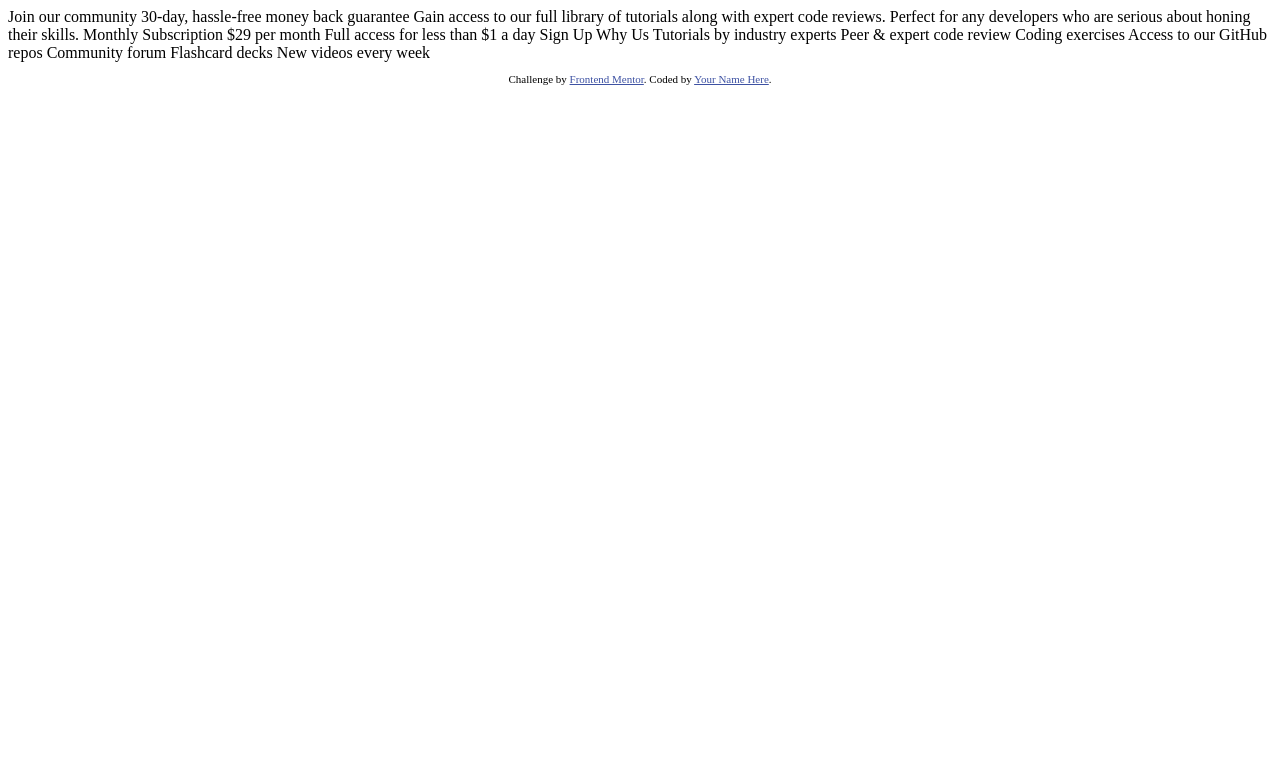
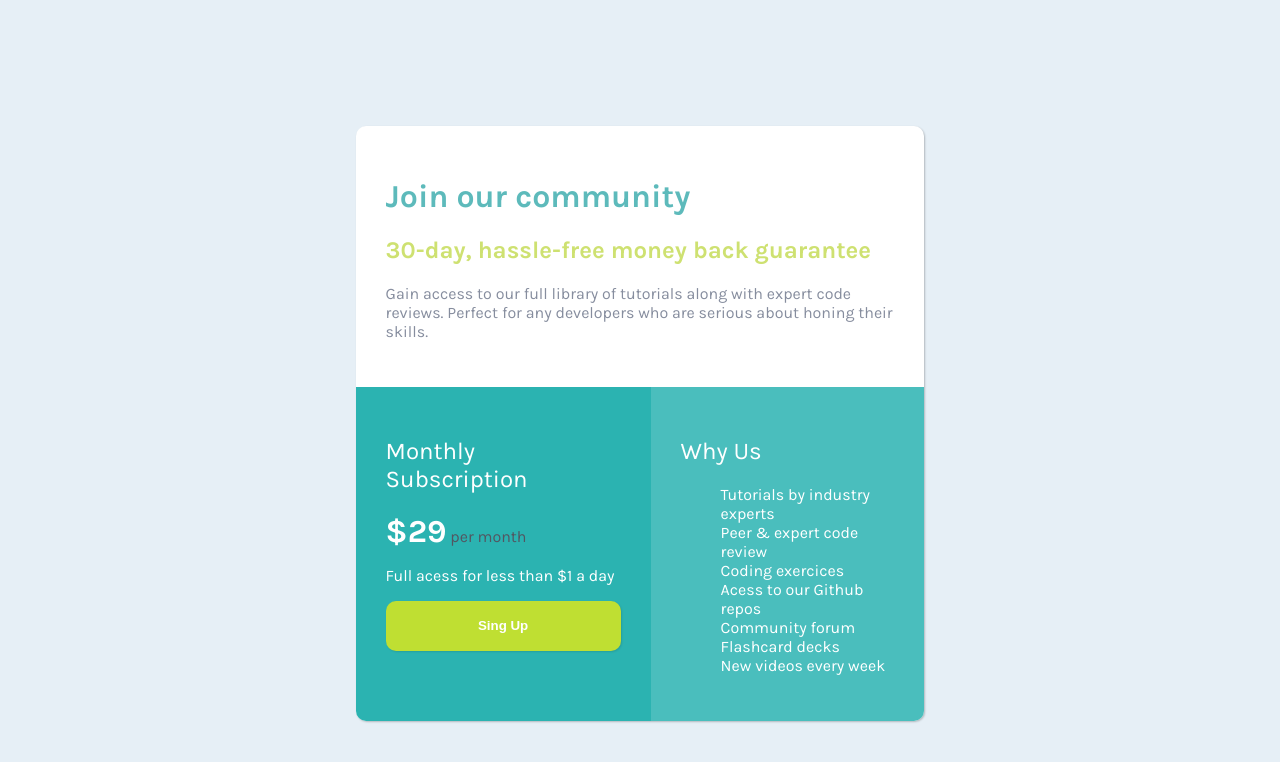
Before and after one commit to joaovictor31/single-price-grid-component, a plain HTML site: page index.html in a window 1280 px wide. Drawn offline with Linux system fonts and the light colour scheme.

Commit message:
Finalizando versão desktop

```diff
--- a/index.html
+++ b/index.html
@@ -5,46 +5,52 @@
   <meta name="viewport" content="width=device-width, initial-scale=1.0"> <!-- displays site properly based on user's device -->
 
   <link rel="icon" type="image/png" sizes="32x32" href="./images/favicon-32x32.png">
+  <link rel="stylesheet" href="style.css">
 
   <title>Frontend Mentor | Single Price Grid Component</title>
-
-  <!-- Feel free to remove these styles or customise in your own stylesheet 👍 -->
-  <style>
-    .attribution { font-size: 11px; text-align: center; }
-    .attribution a { color: hsl(228, 45%, 44%); }
-  </style>
 </head>
 <body>
-  Join our community
+<header>
+<div class="componente">
+  <div class="cima">
+    <h1 class="titulo01">Join our community</h1>
+    <h2 class="subtitulo">30-day, hassle-free money back guarantee</h2>
+    <p class="textocima">Gain access to our full library of tutorials along with expert code reviews.
+      Perfect for any developers who are serious about honing their skills.</p>
+  </div>
 
-  30-day, hassle-free money back guarantee
+  <div class="baixo">
+    <div class="esquerda">
+      <h2 class="branco">Monthly Subscription</h2>
+      <p class="preco"><strong>$29</strong> per month</p>
+      <p class="branco">Full acess for less than $1 a day</p>
+      <button id="botao">Sing Up</button>
+    </div>
 
-  Gain access to our full library of tutorials along with expert code reviews.
-  Perfect for any developers who are serious about honing their skills.
+    <div class="direita">
+      <h2 class="branco">Why Us</h2>
+      <ul>
+        <li>Tutorials by industry experts</li>
+        <li>Peer & expert code review</li>
+        <li>Coding exercices</li>
+        <li>Acess to our Github repos</li>
+        <li>Community forum</li>
+        <li>Flashcard decks</li>
+        <li>New videos every week</li>
+      </ul>
+    </div>
+  </div>
+</div>
+</header>
 
-  Monthly Subscription
+<main>
 
-  &dollar;29 per month
+</main>
 
-  Full access for less than &dollar;1 a day
 
-  Sign Up
-
-  Why Us
-
-  Tutorials by industry experts
-  Peer &amp; expert code review
-  Coding exercises
-  Access to our GitHub repos
-  Community forum
-  Flashcard decks
-  New videos every week
 
   <footer>
-    <p class="attribution">
-      Challenge by <a href="https://www.frontendmentor.io?ref=challenge" target="_blank">Frontend Mentor</a>.
-      Coded by <a href="#">Your Name Here</a>.
-    </p>
+
   </footer>
 </body>
 </html>
--- /dev/null
+++ b/style.css
@@ -0,0 +1,93 @@
+@import url('https://fonts.googleapis.com/css2?family=Karla:ital,wght@0,200..800;1,200..800&display=swap');
+:root{
+    --cor-titulo: #5DBABB;
+    --cor-subTitulo: #CEE171;
+    --cor-textoCima: #868d9e;
+    --cor-quadro01: #2BB3B1;
+    --cor-quadro02: #4ABEBD;
+    --cor-botao: #BFDF32;
+    --cor-fundo: #E6EFF6;
+}
+
+body{
+    font-family: "Karla", sans-serif;
+    background-color: var(--cor-fundo);
+}
+
+.titulo01{
+    color: var(--cor-titulo);
+    font-weight: 700;
+}
+
+.subtitulo{
+    color: var(--cor-subTitulo);
+    font-weight: 700;
+}
+
+.textocima{
+    color: var(--cor-textoCima);
+}
+
+.componente{
+    background-color: white;
+    box-shadow: 1px 1px 2px rgba(0, 0, 0, 0.227);
+    width: 45%;
+    margin: auto;
+    margin-top: 10%;
+    border-radius: 10px;
+}
+
+.baixo{
+    display: flex;
+    width: 100%;
+
+}
+
+.cima{
+    padding: 30px;
+
+}
+
+.esquerda{
+    width: 50%;
+    padding: 30px;
+    background-color: var(--cor-quadro01);
+    border-bottom-left-radius: 10px;
+}
+
+.direita{
+    width: 50%;
+    background-color: var(--cor-quadro02);
+    padding: 30px;
+    border-bottom-right-radius: 10px;
+}
+
+.branco{
+    color: white;
+    font-weight: 400;
+}
+
+strong{
+    font-size: 32px;
+    color: white;
+}
+
+.preco{
+    color: #525661;
+}
+
+#botao{
+    width: 235px;
+    height: 50px;
+    background-color: var(--cor-botao);
+    border: none;
+    border-radius: 10px;
+    color: white;
+    font-weight: 700;
+    box-shadow: 1px 1px 2px rgba(0, 0, 0, 0.115);
+}
+
+ul{
+    list-style-type: none;
+    color: white;
+}
```
